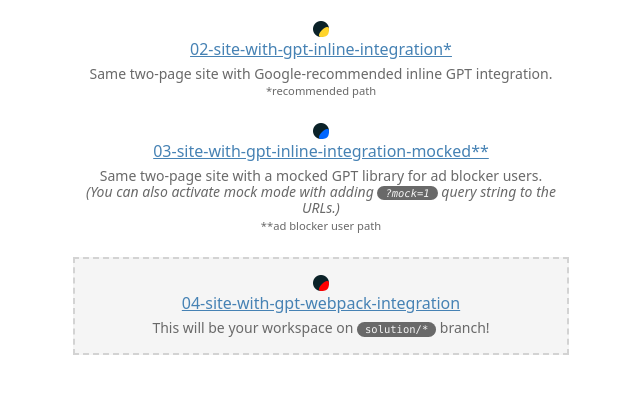
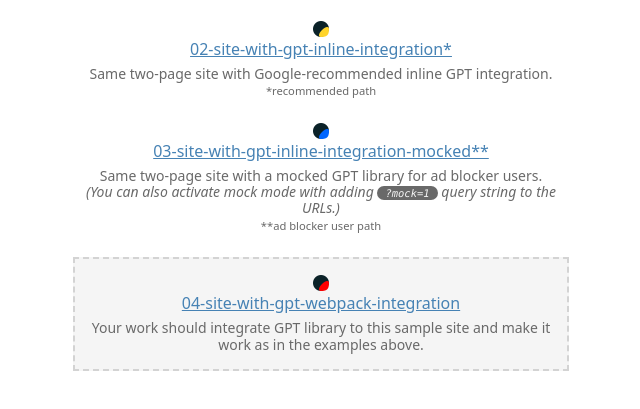
Before and after one commit to xkema/case-study-a-gpt-integration-problem, a website: page docs/index.html in a window 1280 px wide. Shown: the part 177-586 px from the top of the page, without its empty margins (319-959 px from the left). Drawn offline with Linux system fonts and the light colour scheme.

Commit message:
Updated directory page description for the applicant workspace

```diff
--- a/docs/index.html
+++ b/docs/index.html
@@ -31,7 +31,7 @@
       <li class="applicant-workspace">
         <img src="./assets/img/favicons/favicon-04-with-webpack-applicant.png" width="16" height="16" alt="04-with-webpack-applicant">
         <a href="./04-site-with-gpt-webpack-integration/index.html" title="Site with GPT integration using Webpack">04-site-with-gpt-webpack-integration</a>
-        <span>This will be your workspace on <code>solution/*</code> branch!</span>
+        <span>Your work should integrate GPT library to this sample site and make it work as in the examples above.</span>
       </li>
     </ul>
   </div>
```
